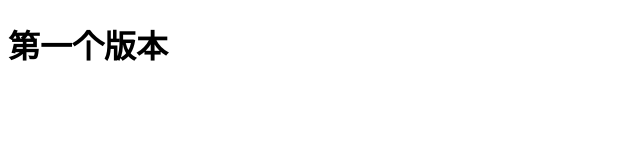
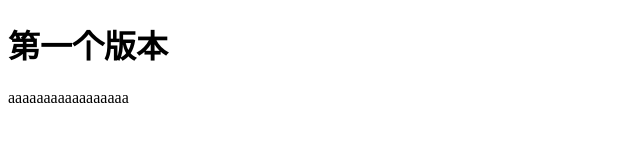
Before and after one commit to xiguapi1/bk2004, a plain HTML site: page index.html in a window 1280 px wide. Shown: the whole page, without its empty margins (0-640 px from the left). Drawn offline with Linux system fonts and the light colour scheme.

Commit message:
vs操作

```diff
--- a/index.html
+++ b/index.html
@@ -7,5 +7,8 @@
 </head>
 <body>
     <h1>第一个版本</h1>
+
+
+    aaaaaaaaaaaaaaaaa
 </body>
 </html>
```
